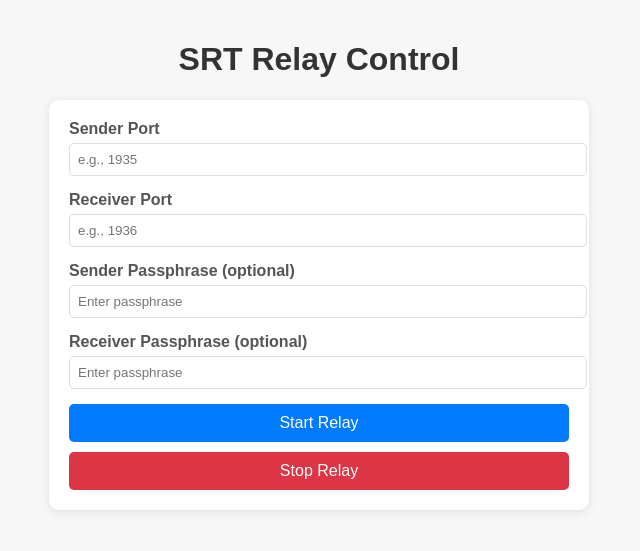
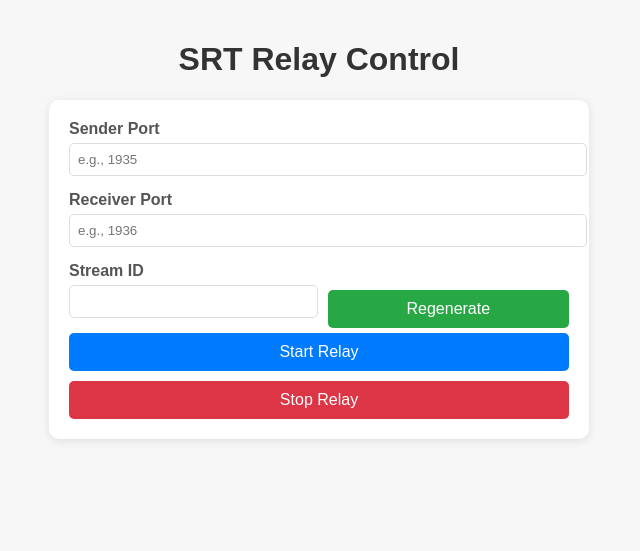
Before and after one commit to sanlega/srt-relay-server, a Flask app: page / in a window 1280 px wide. Shown: the top 551 px of the page, without its empty margins (321-961 px from the left). Run offline with Flask 3, Linux system fonts and the light colour scheme.

Commit message:
Update index.html to modify passphrase into auto-generated streamID

```diff
--- a/templates/index.html
+++ b/templates/index.html
@@ -67,11 +67,11 @@
         <label for="receiver-port">Receiver Port</label>
         <input type="number" id="receiver-port" placeholder="e.g., 1936" required>
 
-        <label for="sender-passphrase">Sender Passphrase (optional)</label>
-        <input type="text" id="sender-passphrase" placeholder="Enter passphrase">
-
-        <label for="receiver-passphrase">Receiver Passphrase (optional)</label>
-        <input type="text" id="receiver-passphrase" placeholder="Enter passphrase">
+        <label for="stream-id">Stream ID</label>
+        <div style="display: flex; gap: 10px; align-items: center;">
+            <input type="text" id="stream-id" readonly>
+            <button type="button" onclick="regenerateStreamID()" style="background-color: #28a745;">Regenerate</button>
+        </div>
 
         <button type="button" onclick="startRelay()">Start Relay</button>
         <button type="button" onclick="stopRelay()" style="background-color: #dc3545; margin-top: 10px;">Stop Relay</button>
@@ -79,17 +79,27 @@
     <div id="status" class="status"></div>
 
     <script>
+        async function fetchStreamID() {
+            const response = await fetch('/get_stream_id');
+            const result = await response.json();
+            document.getElementById('stream-id').value = result.stream_id;
+        }
+
+        async function regenerateStreamID() {
+            const response = await fetch('/regenerate_stream_id', { method: 'POST' });
+            const result = await response.json();
+            document.getElementById('stream-id').value = result.stream_id;
+        }
+
         async function startRelay() {
             const senderPort = document.getElementById('sender-port').value;
             const receiverPort = document.getElementById('receiver-port').value;
-            const senderPassphrase = document.getElementById('sender-passphrase').value.trim();
-            const receiverPassphrase = document.getElementById('receiver-passphrase').value.trim();
+            const streamID = document.getElementById('stream-id').value;
 
             const data = {
                 sender_port: senderPort,
                 receiver_port: receiverPort,
-                sender_passphrase: senderPassphrase || null, // Send null if empty
-                receiver_passphrase: receiverPassphrase || null, // Send null if empty
+                stream_id: streamID,
             };
 
             const response = await fetch('/start', {
@@ -114,7 +124,9 @@
             document.getElementById('status').innerText = `Relay Status: ${result.status}`;
         }
 
-        setInterval(checkStatus, 5000); // Automatically update status every 5 seconds
+        // Fetch the initial stream ID and set up status updates
+        fetchStreamID();
+        setInterval(checkStatus, 5000);
     </script>
 </body>
 </html>
```
